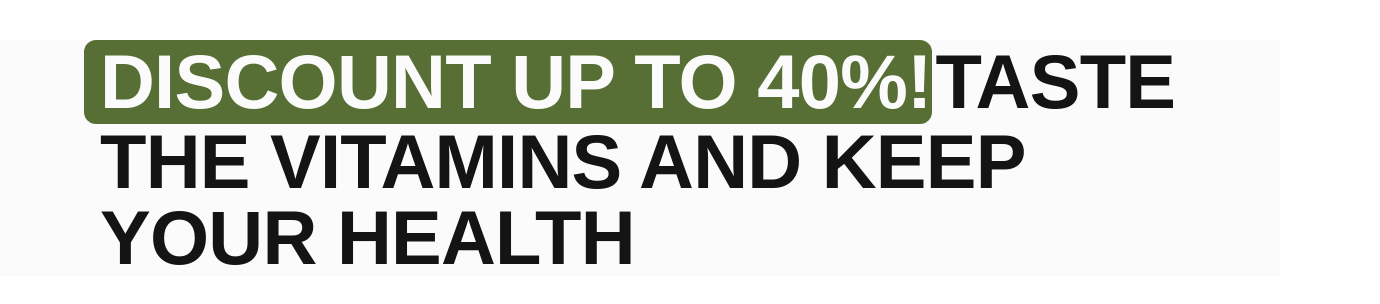
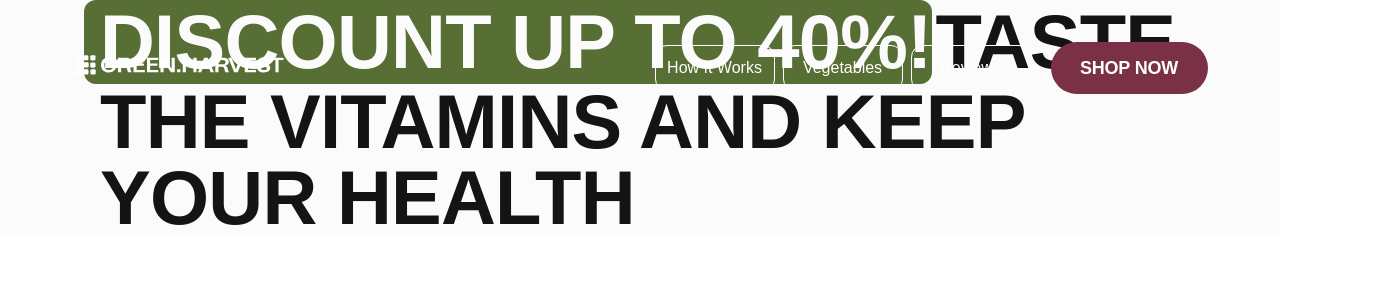
Before and after one commit to GoitStudentsWorks/fs116_html-css_AnnaNabok, a website built with Vite: page src/index.html in a window 1280 px wide. Shown: the whole page, 1380 px wide, since content can reach past the window. Built offline with nearby package versions, Linux system fonts and the light colour scheme.

Commit message:
Custom container for absolute position

```diff
--- a/src/css/header.css
+++ b/src/css/header.css
@@ -1,44 +1,140 @@
 .header {
-  padding: 20px 0;
-}
-.nav {
+  background: transparent;
+  position: absolute;
+  top: 28px;
+  left: 50%;
+  transform: translateX(-50%);
+  width: 100%;
+  min-width: 320px;
+  max-width: 375px;
+  padding: 0 20px;
+  right: 20px;
   display: flex;
-  justify-content: space-between;
-}
-.nav-logo {
-  display: inline-flex;
   align-items: center;
   justify-content: center;
+  position: absolute;
+  margin: 0 auto;
 }
-.nav-list {
-  display: flex;
-  align-items: center;
-  justify-content: flex-end;
-  gap: 40px;
+
+.header-block {
+  display: none;
 }
-.nav-link {
-  position: relative;
-  display: block;
-  font-weight: 500;
-  letter-spacing: 0.02em;
-  transition: 200ms ease-in;
+
+.header-logo {
+  width: 168px;
+  height: 16px;
+  fill: #fff;
 }
-.nav-link:hover,
-.nav-link:focus {
-  color: #747bff;
+
+.header-burger {
+  width: 32px;
+  height: 32px;
 }
-.nav-link::after {
-  content: '';
-  position: absolute;
-  bottom: 0;
-  left: 50%;
-  transform: translateX(-50%) translateY(100%);
-  width: 110%;
-  height: 4px;
-  border-radius: 4px;
-  transform-origin: center;
-  animation: stretch 400ms cubic-bezier(0.68, -0.55, 0.27, 1.55) 200ms both;
+
+.header-burger-btn {
+  background: transparent;
+  border: none;
+  padding: 0;
+  height: 32px;
+  fill: #fff;
+  margin-left: 135px;
 }
-.nav-link.active::after {
-  background: #747bff;
+
+.header-navigation {
+  display: none;
 }
+
+.header-btn {
+  display: none;
+}
+
+@media screen and (min-width: 768px) {
+  .header {
+    top: 42px;
+    max-width: 768px;
+    padding: 0 32px;
+  }
+
+  .header-logo {
+    width: 216px;
+    height: 20px;
+  }
+
+  .header-burger {
+    width: 40px;
+    height: 40px;
+  }
+
+  .header-burger-btn {
+    margin-left: 448px;
+  }
+}
+
+@media screen and (min-width: 1280px) {
+  .header {
+    max-width: 1280px;
+    padding: 0 100px;
+    justify-content: center;
+  }
+
+  .header-burger {
+    display: none;
+  }
+
+  .header-burger-btn {
+    display: none;
+  }
+
+  .header-navigation {
+    display: block;
+  }
+
+  .header-navigation {
+    display: flex;
+    gap: 8px;
+    margin-right: 20px;
+  }
+
+  .header-navigation-item {
+    background: transparent;
+    border: 1px solid #fff;
+    border-radius: 12px;
+    width: 118px;
+    height: 44px;
+    display: flex;
+    justify-content: center;
+    align-items: center;
+  }
+
+  .header-navigation-a {
+    font-weight: 500;
+    font-size: 16px;
+    line-height: 125%;
+    text-align: center;
+    color: #fff;
+    font-family: 'Inter Tight', sans-serif;
+  }
+
+  .header-btn {
+    display: flex;
+    border-radius: 30px;
+    width: 157px;
+    height: 52px;
+    align-items: center;
+    justify-content: center;
+    background-color: #7a3145;
+    font-weight: 600;
+    font-size: 18px;
+    line-height: 111%;
+    letter-spacing: -0.01em;
+    text-transform: uppercase;
+    font-family: 'Inter Tight', sans-serif;
+    color: #fff;
+    border: none;
+  }
+
+  .header-block {
+    margin-left: 366px;
+    display: block;
+  }
+}
--- a/src/partials/header.html
+++ b/src/partials/header.html
@@ -1 +1,30 @@
 <header class="header"></header>
+<header class="header">
+  <a href=".">
+    <svg class="header-logo">
+      <use class="header-logo-vector" href="/img/sprite.svg#header-logo"></use>
+    </svg>
+  </a>
+  <button type="button" class="header-burger-btn">
+    <svg class="header-burger">
+      <use
+        class="header-burger-vector"
+        href="/img/sprite.svg#header-burger"
+      ></use>
+    </svg>
+  </button>
+  <div class="header-block">
+    <ul class="header-navigation">
+      <li class="header-navigation-item">
+        <a href="#how" class="header-navigation-a">How It Works</a>
+      </li>
+      <li class="header-navigation-item">
+        <a href="#vegetables" class="header-navigation-a">Vegetables</a>
+      </li>
+      <li class="header-navigation-item">
+        <a href="#reviews" class="header-navigation-a">Reviews</a>
+      </li>
+    </ul>
+  </div>
+  <button class="header-btn" data-modal-open>Shop now</button>
+</header>
```
Also changed, not shown: src/img/sprite.svg.
